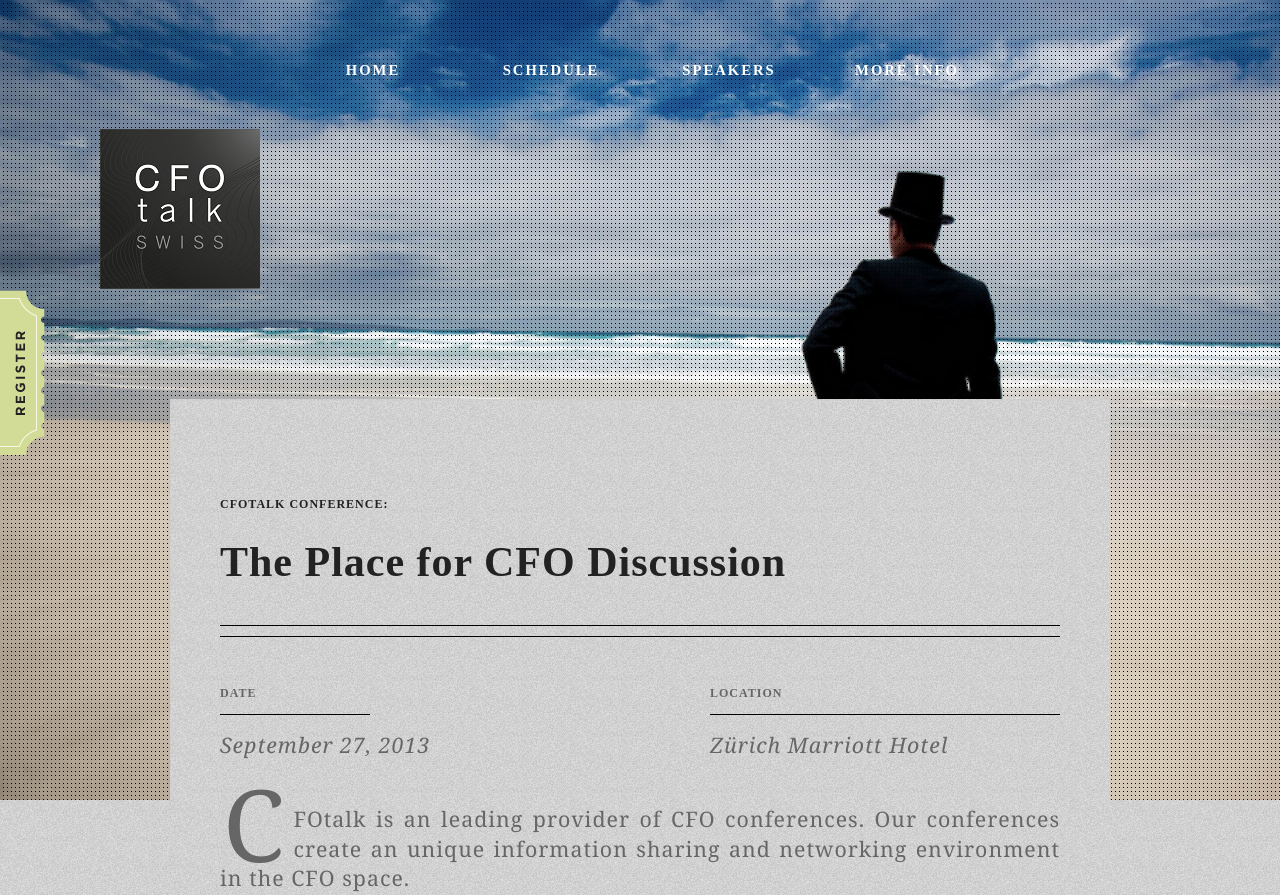
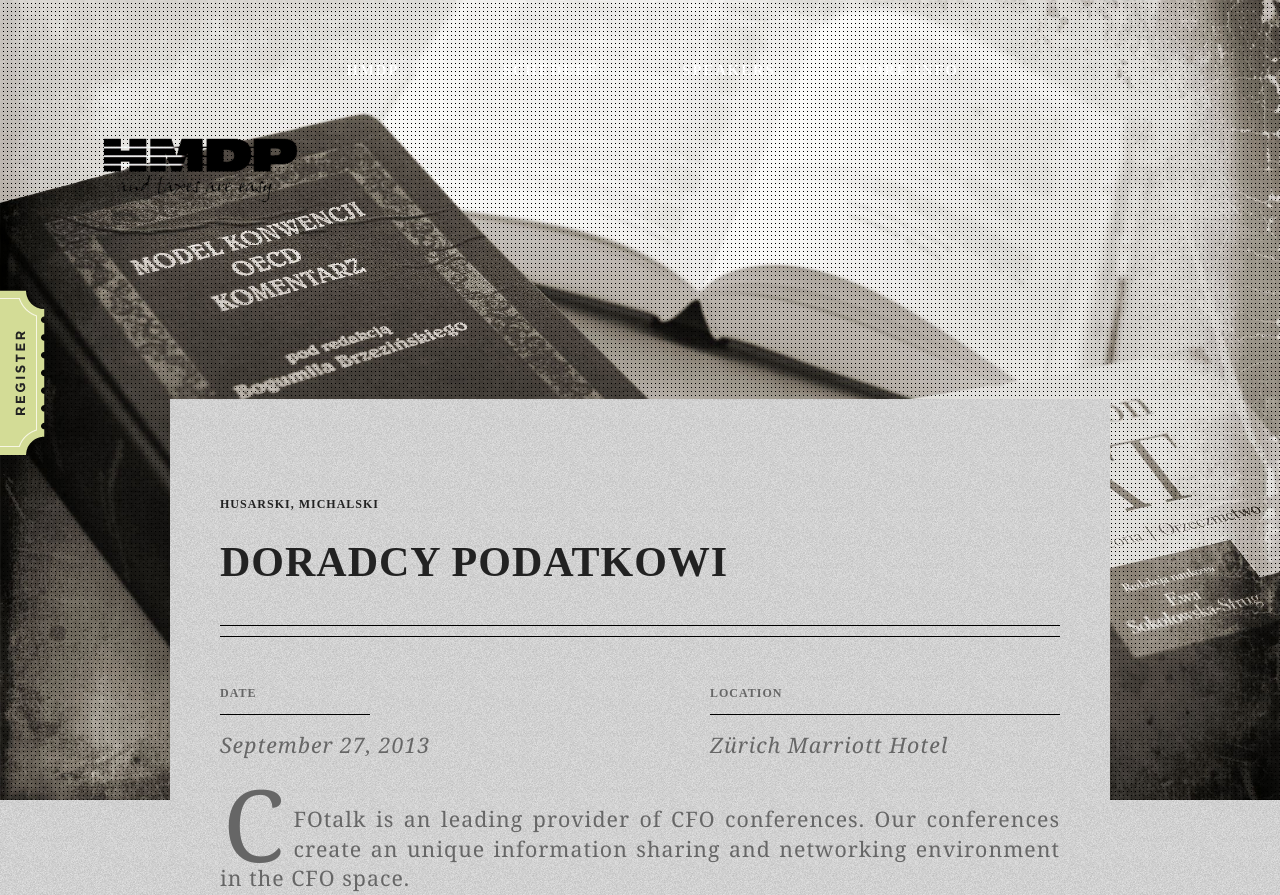
Before and after one commit to lipenco/cfotalk.org, a plain HTML site: page index.html in a window 1280 px wide. Shown: the top 895 px of the page. Drawn offline with nearby package versions, Linux system fonts and the light colour scheme.

Commit message:
new photos

```diff
--- a/css/style.css
+++ b/css/style.css
@@ -277,13 +277,15 @@ background-image: url(../img/dot-pattern.png);
 }
 
 .logo a{
-  background:url(../img/swiss-logo.jpg);
+  background:url(../img/logo.png);
+  width:200px;
+  height: 78px;
 }
 
-.logo_alt a{
-  background:url(../img/swiss-logo.jpg);
+/*.logo_alt a{
+  background:url(../img/logo.png);
   opacity:0.9;
-}
+}*/
 
 .content{
   margin-top:300px;
--- a/index.html
+++ b/index.html
@@ -18,16 +18,16 @@
         </div>
 
         <div class="header">
-          <div class="logo"><a href="http://cfotalk.org/">CFO Talk</a>
+          <div class="logo"><a href="">Husarski Michalski Doradcy Podatkowi</a>
         </div>
 
-        <div class="logo_alt"><a href="http://cfotalk.org/">CCL</a>
+        <div class="logo_alt"><a href="">CCL</a>
         </div>
 
         <div class="navigation-wrapper">
           <div class="navigation-centered">
             <ul id="navigation" class="navigation">
-              <li class="page_item "><a href="index.html">Home</a></li>
+              <li class="page_item "><a href="index.html">HMDP</a></li>
               <li class="page_item"><a href="schedule.html">Schedule</a></li>
               <li class="page_item"><a href="#">Speakers</a></li>
               <li class="page_item"><a href="#">More Info</a></li>
@@ -35,14 +35,14 @@
           </div>
         </div>
 
-        <div class="header-image" data-url="img/header.png">
+        <div class="header-image" data-url="img/cover3.jpg">
           <div class="full-wrap"></div>
         </div>
       </div>
 
       <div class="content">
-        <h3>CFOtalk Conference:</h3>
-        <h1>The Place for CFO Discussion</h1>
+        <h3>Husarski, Michalski</h3>
+        <h1>DORADCY PODATKOWI</h1>
 
         <div class="double-border">
         </div>
```
Also changed, not shown: img/cover2.jpg (added), img/cover3.jpg (added), img/cover4.jpg (added), img/header.jpg (added), img/logo.png (added), 1 other file.
